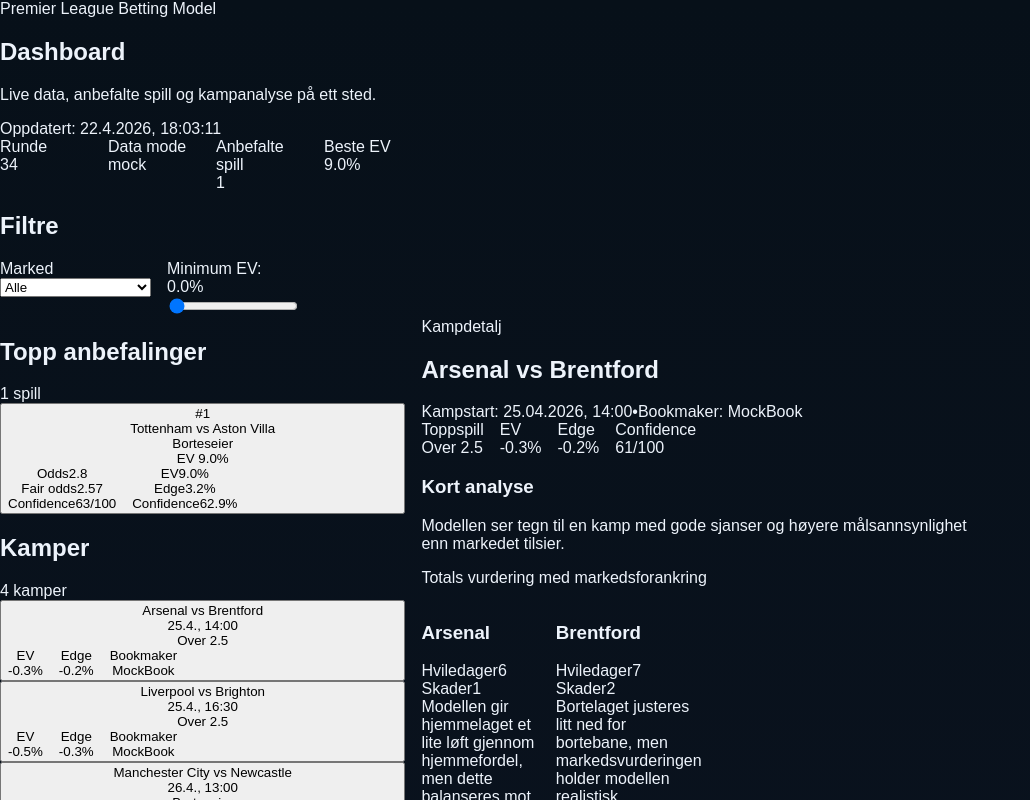
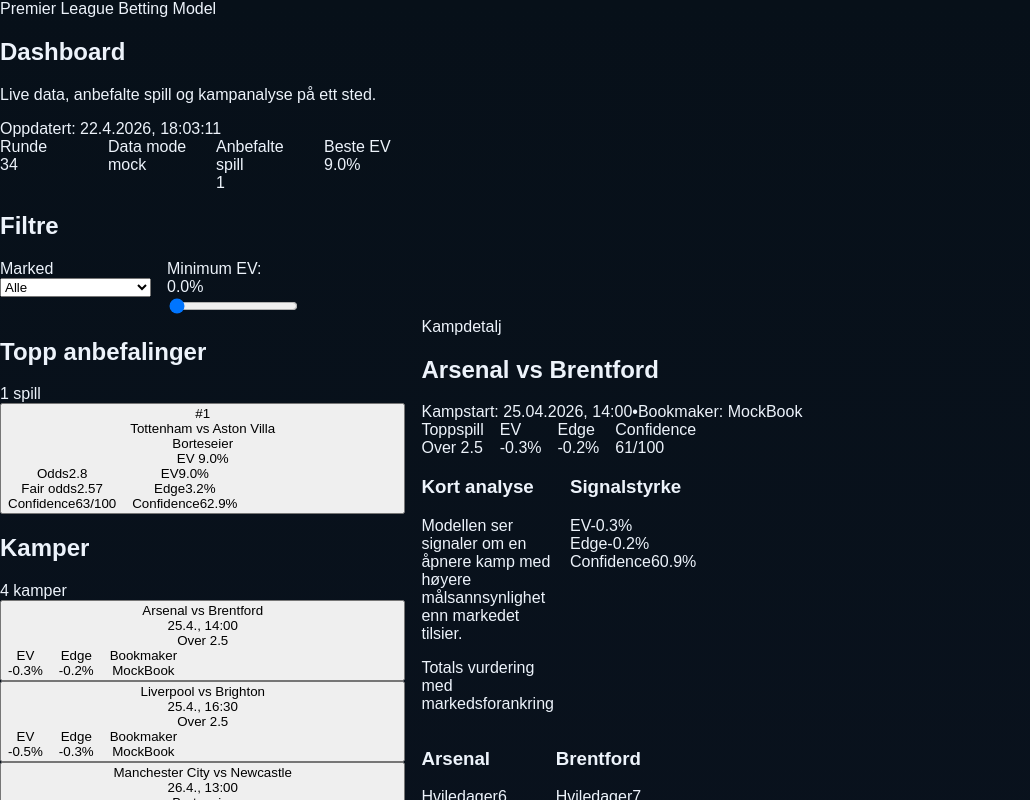
Before and after one commit to hakonnilsen157-commits/PL-betting-model, a Next.js app in the folder pl-vercel-v1/: page / in a window 1280 px wide. Shown: the top 800 px of the page, without its empty margins (0-1030 px from the left). Built offline with nearby package versions, Linux system fonts and the light colour scheme.

Commit message:
Update MatchDetailPanel.tsx

```diff
--- a/pl-vercel-v1/components/MatchDetailPanel.tsx
+++ b/pl-vercel-v1/components/MatchDetailPanel.tsx
@@ -72,22 +72,66 @@ function formatMarket(market?: string) {
   return map[market] ?? market;
 }
 
-function InfoChip({
+function InfoStat({
   label,
   value,
+  tone = 'white',
 }: {
   label: string;
   value: string;
+  tone?: 'white' | 'emerald' | 'amber' | 'sky';
 }) {
+  const toneClass =
+    tone === 'emerald'
+      ? 'text-emerald-400'
+      : tone === 'amber'
+      ? 'text-amber-300'
+      : tone === 'sky'
+      ? 'text-sky-300'
+      : 'text-white';
+
   return (
     <div className="rounded-2xl border border-slate-800 bg-slate-900/80 p-4">
       <div className="text-xs uppercase tracking-wide text-slate-500">{label}</div>
-      <div className="mt-2 text-lg font-semibold text-white">{value}</div>
+      <div className={`mt-2 text-lg font-semibold ${toneClass}`}>{value}</div>
     </div>
   );
 }
 
-function StatExplanation({
+function Meter({
+  label,
+  value,
+  max = 0.2,
+  color = 'emerald',
+}: {
+  label: string;
+  value?: number;
+  max?: number;
+  color?: 'emerald' | 'amber' | 'sky';
+}) {
+  const safeValue = typeof value === 'number' ? Math.max(0, Math.min(value, max)) : 0;
+  const width = `${(safeValue / max) * 100}%`;
+  const colorClass =
+    color === 'emerald'
+      ? 'bg-emerald-400'
+      : color === 'amber'
+      ? 'bg-amber-400'
+      : 'bg-sky-400';
+
+  return (
+    <div>
+      <div className="mb-2 flex items-center justify-between text-xs text-slate-400">
+        <span>{label}</span>
+        <span>{pct(value)}</span>
+      </div>
+      <div className="h-2 rounded-full bg-slate-800">
+        <div className={`h-2 rounded-full ${colorClass}`} style={{ width }} />
+      </div>
+    </div>
+  );
+}
+
+function ExplanationCard({
   title,
   text,
 }: {
@@ -128,27 +172,27 @@ export default function MatchDetailPanel({
     }
 
     if (topRecommendation.market === 'home') {
-      return `${fixture.homeTeam} vurderes som den sterkeste siden i denne kampen basert på modellens kombinasjon av lagstyrke, hjemmefordel og markedsforankring.`;
+      return `${fixture.homeTeam} vurderes som den sterkeste siden i denne kampen basert på lagstyrke, hjemmefordel og markedsforankring.`;
     }
 
     if (topRecommendation.market === 'away') {
-      return `${fixture.awayTeam} vurderes som den sterkeste siden i denne kampen basert på modellens kombinasjon av lagstyrke, bortelagets kvalitet og markedsforankring.`;
+      return `${fixture.awayTeam} vurderes som den sterkeste siden i denne kampen basert på modellens vurdering av bortelagets kvalitet og prising i markedet.`;
     }
 
     if (topRecommendation.market === 'draw') {
-      return 'Modellen vurderer dette som en jevn kamp der sannsynligheten for uavgjort er høyere enn markedet priser inn.';
+      return 'Modellen vurderer dette som en jevn kamp der sannsynligheten for uavgjort kan være høyere enn markedet priser inn.';
     }
 
     if (topRecommendation.market === 'over2_5') {
-      return 'Modellen ser tegn til en kamp med gode sjanser og høyere målsannsynlighet enn markedet tilsier.';
+      return 'Modellen ser signaler om en åpnere kamp med høyere målsannsynlighet enn markedet tilsier.';
     }
 
     if (topRecommendation.market === 'under2_5') {
-      return 'Modellen ser tegn til en mer låst kamp med lavere målsannsynlighet enn markedet tilsier.';
+      return 'Modellen forventer en mer kontrollert kamp med lavere målsannsynlighet enn markedet tilsier.';
     }
 
     if (topRecommendation.market === 'btts_yes') {
-      return 'Modellen forventer at begge lag har gode muligheter til å score i denne kampen.';
+      return 'Modellen forventer at begge lag har realistiske muligheter til å score.';
     }
 
     if (topRecommendation.market === 'btts_no') {
@@ -159,7 +203,7 @@ export default function MatchDetailPanel({
   })();
 
   return (
-    <div className="rounded-3xl border border-slate-800 bg-slate-900/70 p-6 md:p-8">
+    <div className="rounded-3xl border border-slate-800 bg-slate-900/70 p-6 shadow-[0_0_0_1px_rgba(255,255,255,0.02)] md:p-8">
       <div className="flex flex-col gap-4 border-b border-slate-800 pb-6">
         <div className="inline-flex w-fit rounded-full border border-slate-700 bg-slate-950/80 px-3 py-1 text-xs text-slate-300">
           Kampdetalj
@@ -178,30 +222,38 @@ export default function MatchDetailPanel({
       </div>
 
       <div className="mt-6 grid gap-4 sm:grid-cols-2 xl:grid-cols-4">
-        <InfoChip
-          label="Toppspill"
-          value={formatMarket(topRecommendation?.market)}
-        />
-        <InfoChip
-          label="EV"
-          value={pct(topRecommendation?.expectedValue)}
-        />
-        <InfoChip
-          label="Edge"
-          value={pct(topRecommendation?.edge)}
-        />
-        <InfoChip
+        <InfoStat label="Toppspill" value={formatMarket(topRecommendation?.market)} />
+        <InfoStat label="EV" value={pct(topRecommendation?.expectedValue)} tone="emerald" />
+        <InfoStat label="Edge" value={pct(topRecommendation?.edge)} tone="amber" />
+        <InfoStat
           label="Confidence"
           value={topRecommendation ? `${topRecommendation.confidence.toFixed(0)}/100` : '–'}
+          tone="sky"
         />
       </div>
 
-      <div className="mt-6 rounded-2xl border border-slate-800 bg-slate-950/80 p-5">
-        <h3 className="text-lg font-semibold text-white">Kort analyse</h3>
-        <p className="mt-3 text-sm leading-7 text-slate-300">{analysisText}</p>
-        {topRecommendation?.note ? (
-          <p className="mt-3 text-sm leading-6 text-slate-400">{topRecommendation.note}</p>
-        ) : null}
+      <div className="mt-6 grid gap-4 md:grid-cols-3">
+        <div className="rounded-2xl border border-slate-800 bg-slate-950/80 p-4 md:col-span-2">
+          <h3 className="text-lg font-semibold text-white">Kort analyse</h3>
+          <p className="mt-3 text-sm leading-7 text-slate-300">{analysisText}</p>
+          {topRecommendation?.note ? (
+            <p className="mt-3 text-sm leading-6 text-slate-400">{topRecommendation.note}</p>
+          ) : null}
+        </div>
+
+        <div className="rounded-2xl border border-slate-800 bg-slate-950/80 p-4">
+          <h3 className="text-lg font-semibold text-white">Signalstyrke</h3>
+          <div className="mt-4 space-y-4">
+            <Meter label="EV" value={topRecommendation?.expectedValue} max={0.2} color="emerald" />
+            <Meter label="Edge" value={topRecommendation?.edge} max={0.15} color="amber" />
+            <Meter
+              label="Confidence"
+              value={topRecommendation ? topRecommendation.confidence / 100 : 0}
+              max={1}
+              color="sky"
+            />
+          </div>
+        </div>
       </div>
 
       <div className="mt-6 grid gap-4 md:grid-cols-2">
@@ -295,21 +347,21 @@ export default function MatchDetailPanel({
       <div className="mt-6">
         <h3 className="mb-4 text-lg font-semibold text-white">Hva betyr tallene?</h3>
         <div className="grid gap-4 md:grid-cols-2">
-          <StatExplanation
+          <ExplanationCard
             title="EV"
             text="Expected Value. Positiv EV betyr at modellen mener oddsen er bedre enn den burde være."
           />
-          <StatExplanation
+          <ExplanationCard
             title="Fair odds"
             text="Modellens beregnede 'rette' odds basert på sannsynligheten modellen kommer frem til."
           />
-          <StatExplanation
+          <ExplanationCard
             title="Edge"
             text="Forskjellen mellom modellens vurdering og bookmakerens implisitte sannsynlighet."
           />
-          <StatExplanation
+          <ExplanationCard
             title="Confidence"
-            text="En samlet tillitsindikator basert på signalstyrke, datagrunnlag og hvor tydelig verdien er."
+            text="En samlet tillitsindikator basert på signalstyrke, datakvalitet og hvor tydelig verdien er."
           />
         </div>
       </div>
```
